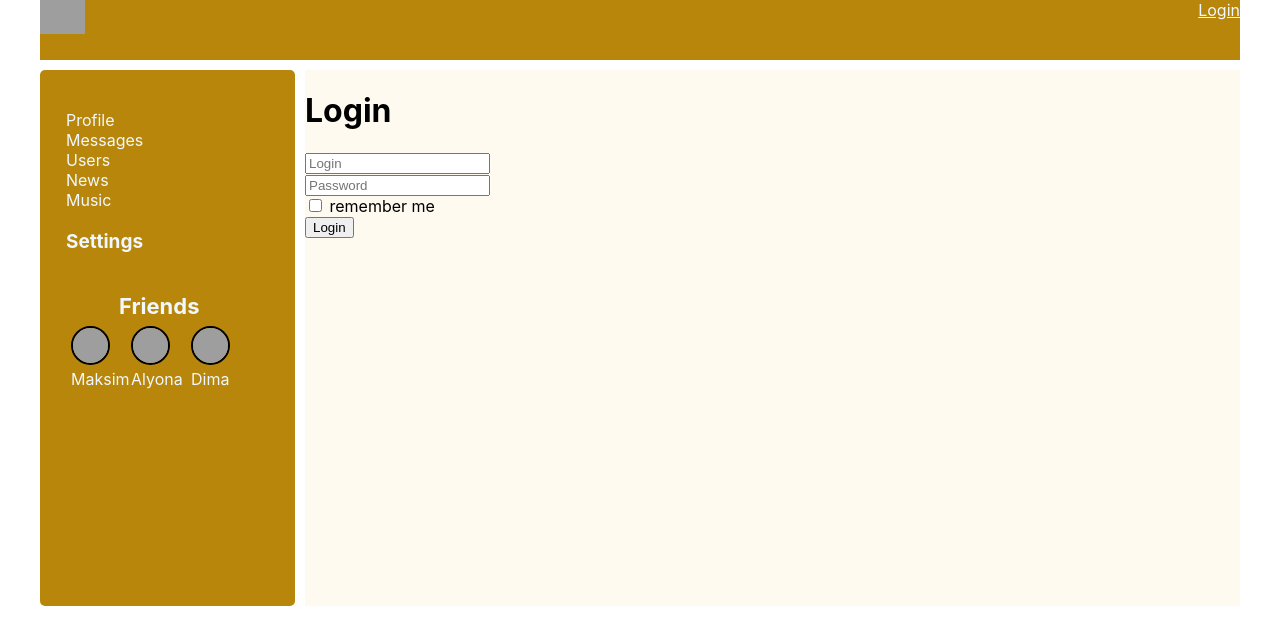
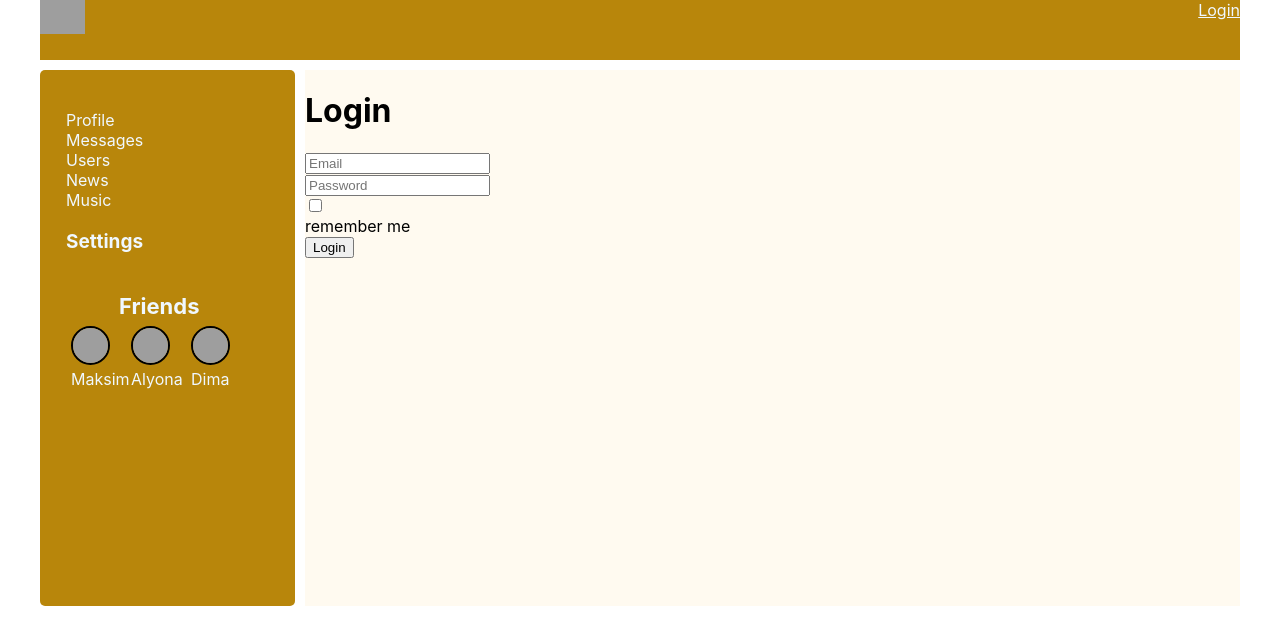
Before and after one commit to MaksimHaikevich/SocialNetwork, a React (Create React App) app: page /login in a window 1280 px wide. Shown: the top 644 px of the page. Built offline with nearby package versions, Linux system fonts and the light colour scheme; no server answers; grey boxes are pictures that could not be loaded.

Commit message:
login api

```diff
--- a/src/App.js
+++ b/src/App.js
@@ -5,7 +5,7 @@ import UsersContainer from "./components/Users/UsersContainer";
 import {NavBarContainer} from "./components/Navbar/NavBarContainer";
 import ProfileContainer from "./components/Profile/ProfileContainer";
 import HeaderContainer from "./components/Header/HeaderContainer";
-import LoginContainer from "./components/Login/LoginContainer";
+import Login from "./components/Login/Login";
 
 function App(props) {
     return (
@@ -19,7 +19,7 @@ function App(props) {
                        render={() => <DialogsContainer/>}/>
                 <Route path='/profile/:userId?' render={() => <ProfileContainer/>}/>
                 <Route path='/users' render={() => <UsersContainer/>}/>
-                <Route path='/login' render={() => <LoginContainer/>}/>
+                <Route path='/login' render={() => <Login/>}/>
             </div>
 
         </div>
--- a/src/api/api.js
+++ b/src/api/api.js
@@ -26,11 +26,19 @@ export const usersAPI = {
     }
 }
 
-export const headerAPI = {
+export const authAPI = {
     auth() {
         return instance.get(`auth/me`)
             .then(response => response.data)
-    }
+    },
+    login(email, password, rememberMe = false) {
+        return instance.post('/auth/login', {email, password, rememberMe})
+            .then(response => response.data)
+    },
+    logout() {
+        return instance.delete('/auth/login')
+            .then(response => response.data)
+    },
 }
 export const profileAPI = {
     getProfile(userId) {
--- a/src/components/Login/Login.jsx
+++ b/src/components/Login/Login.jsx
@@ -1,23 +1,26 @@
 import React from "react";
 import {Field, reduxForm} from "redux-form";
+import {Input} from "../common/FormsControls/FormsControls";
+import {required} from "../../utils/validations/validators";
+import {login} from "../../redux/authReducer";
+import {connect} from "react-redux";
+import {Redirect} from "react-router-dom";
 
 
 const LoginForm = (props) => {
 
-    let authMe = (values) => {
-        props.LoginMe(props.values.login, props.values.password)
-    }
 
     return (
         <form onSubmit={props.handleSubmit}>
             <div>
-                <Field placeholder={'Login'} name={'login'} component={'input'}/>
+                <Field validate={[required]} placeholder={'Email'} name={'email'} component={Input}/>
             </div>
             <div>
-                <Field placeholder={'Password'} name={'password'} component={'input'}/>
+                <Field validate={[required]} placeholder={'Password'} type={'password'} name={'password'}
+                       component={Input}/>
             </div>
             <div>
-                <Field component={'input'} name={'rememberMe'} type={'checkbox'}/> remember me
+                <Field component={Input} name={'rememberMe'} type={'checkbox'}/> remember me
             </div>
             <div>
                 <button>Login</button>
@@ -31,7 +34,11 @@ const LoginReduxForm = reduxForm({form: 'login'})(LoginForm)
 
 export const Login = (props) => {
     const onSubmit = (formData) => {
-        console.log(formData)
+        props.login(formData.email, formData.password, formData.rememberMe)
+    }
+
+    if (props.isAuth) {
+        return <Redirect to={'/profile'}/>
     }
 
     return (
@@ -41,3 +48,11 @@ export const Login = (props) => {
         </div>
     )
 }
+const mapStateToProps = (state) => {
+    return {
+        isAuth: state.auth.isAuth
+    }
+}
+
+
+export default connect(mapStateToProps, {login})(Login)
--- a/src/components/Navbar/Dialogs/Dialogs.jsx
+++ b/src/components/Navbar/Dialogs/Dialogs.jsx
@@ -3,6 +3,8 @@ import s from './Dialogs.module.css'
 import {DialogItem} from "./DialogItem/DialogItem";
 import {Message} from "./Messages/Message";
 import {Field, reduxForm} from "redux-form";
+import {Textarea} from "../../common/FormsControls/FormsControls";
+import {maxLengthCreator, required} from "../../../utils/validations/validators";
 
 export const Dialogs = (props) => {
 
@@ -28,11 +30,15 @@ export const Dialogs = (props) => {
         </div>
     )
 }
+
+const maxLength70 = maxLengthCreator(70)
+
+
 const AddMessageForm = (props)=>{
     return(
         <form onSubmit={props.handleSubmit}>
             <div>
-                <Field component={'textarea'} name={'newMessageBody'} placeholder={'Enter your message'}/>
+                <Field validate={[required,maxLength70]} component={Textarea} name={'newMessageBody'} placeholder={'Enter your message'}/>
             </div>
             <div>
                 <button>Send</button>
--- a/src/components/Profile/MyPosts/MyPosts.jsx
+++ b/src/components/Profile/MyPosts/MyPosts.jsx
@@ -2,6 +2,8 @@ import React from "react";
 import s from './MyPosts.module.css'
 import {Post} from "./Post/Post";
 import {Field, reduxForm} from "redux-form";
+import {maxLengthCreator, required} from "../../../utils/validations/validators";
+import {Textarea} from "../../common/FormsControls/FormsControls";
 
 
 export const MyPosts = (props) => {
@@ -28,11 +30,14 @@ export const MyPosts = (props) => {
 }
 
 
+const maxLength30 = maxLengthCreator(30)
+
 const AddPostForm = (props) => {
     return (
         <form onSubmit={props.handleSubmit}>
             <div>
-                <Field component={'textarea'} name={'newPostText'} placeholder={'Введите текст поста'}/>
+                <Field validate={[required, maxLength30]} component={Textarea} name={'newPostText'}
+                       placeholder={'Введите текст поста'}/>
             </div>
             <div>
                 <button>Add post</button>
--- /dev/null
+++ b/src/components/common/FormsControls/FormsControls.js
@@ -0,0 +1,28 @@
+import React from "react";
+import s from './FormsControls.module.css'
+
+
+const FormControl = ({input, meta, child, ...props}) => {
+debugger
+    const hasError = meta.touched && meta.error
+
+    return (
+        <div className={s.formControl + ' ' + (hasError ? s.error : '')}>
+            <div>
+                {props.children}
+            </div>
+            {hasError && <span>{meta.error}</span>}
+        </div>
+    )
+}
+
+
+export const Textarea = (props) => {
+    const {input, meta, child, element, ...restProps} = props;
+    return <FormControl {...props}><textarea {...input} {...restProps}/></FormControl>
+}
+export const Input = (props) => {
+    const {input, meta, child, element, ...restProps} = props;
+    return <FormControl {...props}><input {...input} {...restProps}/></FormControl>
+
+}
--- /dev/null
+++ b/src/components/common/FormsControls/FormsControls.module.css
@@ -0,0 +1,17 @@
+
+/*.formControl{*/
+/*    padding: 10px;*/
+/*}*/
+
+.formControl.error input,
+.formControl.error textarea {
+    border: 2px red solid;
+
+}
+textarea:focus{
+    outline: none;
+}
+
+.formControl.error span {
+    color: red;
+}
--- a/src/redux/authReducer.js
+++ b/src/redux/authReducer.js
@@ -1,4 +1,4 @@
-import {headerAPI} from "../api/api";
+import {authAPI} from "../api/api";
 
 const SET_USER_DATA = 'SET-USER-DATA'
 
@@ -27,18 +27,37 @@ export const authReducer = (state = initialState, action) => {
     }
 }
 
-export const setAuthUserData = (userId, email, login) => ({type: SET_USER_DATA, data: {userId, email, login}})
+export const setAuthUserData = (userId, email, login, isAuth) => ({
+    type: SET_USER_DATA,
+    data: {userId, email, login, isAuth}
+})
 
 // export const setFetching = (isFetching) => ({type: TOGGLE_IS_FETCHING, isFetching})
 
 export const authMe = () => {
     return (dispatch) => {
-        headerAPI.auth()
+        authAPI.auth()
             .then(data => {
                 if (data.resultCode === 0) {
                     let {id, email, login} = data.data
-                    dispatch(setAuthUserData(id, email, login))
+                    dispatch(setAuthUserData(id, email, login, true))
                 }
             })
     }
 }
+export const login = (email, password, rememberMe) => (dispatch) => {
+    authAPI.login(email, password, rememberMe)
+        .then(data => {
+            if (data.resultCode === 0) {
+                dispatch(authMe())
+            }
+        })
+}
+export const logout = () => (dispatch) => {
+    authAPI.login()
+        .then(data => {
+            if (data.resultCode === 0) {
+                dispatch(setAuthUserData(null, null, null, false))
+            }
+        })
+}
--- /dev/null
+++ b/src/utils/validations/validators.js
@@ -0,0 +1,10 @@
+export const required = value => {
+    if (value) return undefined
+    return 'Field is required';
+
+}
+
+export const maxLengthCreator = (maxLength) => (value) => {
+    if (value && value.length > maxLength) return `Max length is ${maxLength} symbols `
+    return undefined
+}
```
